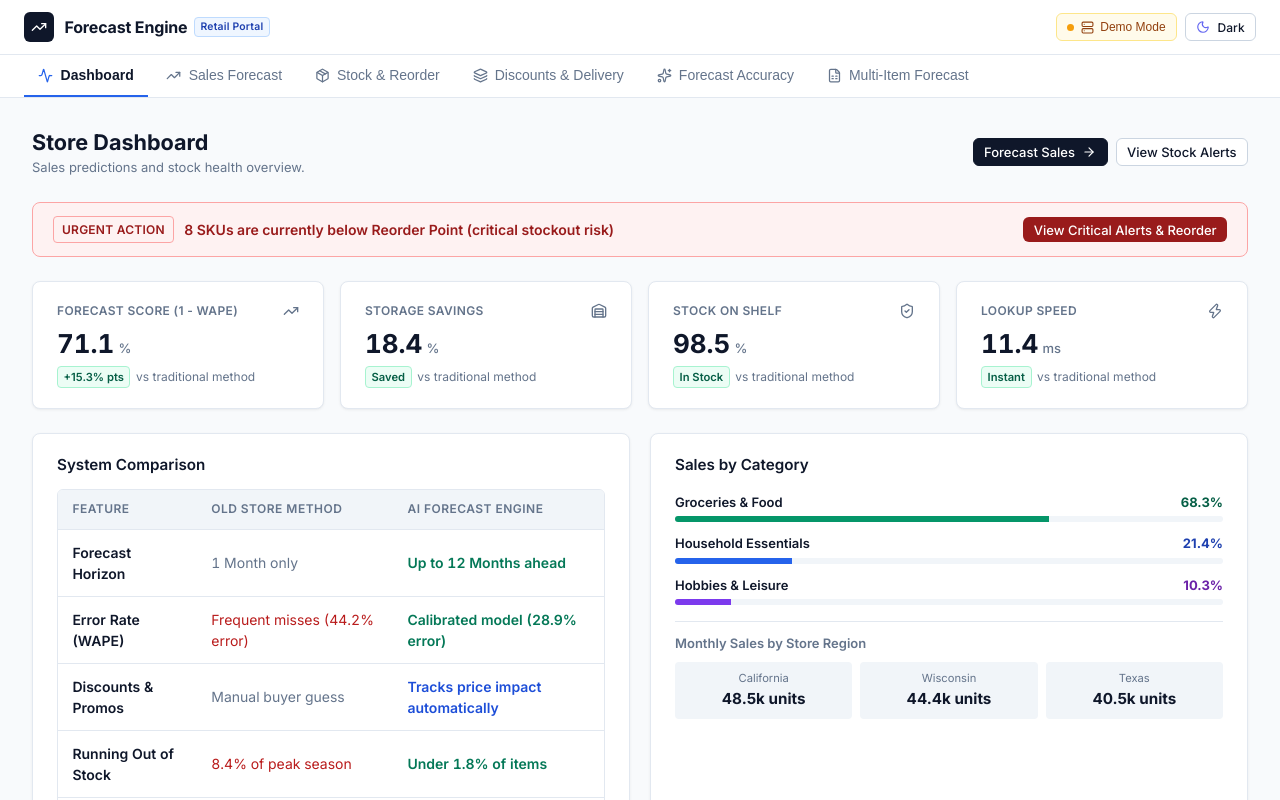
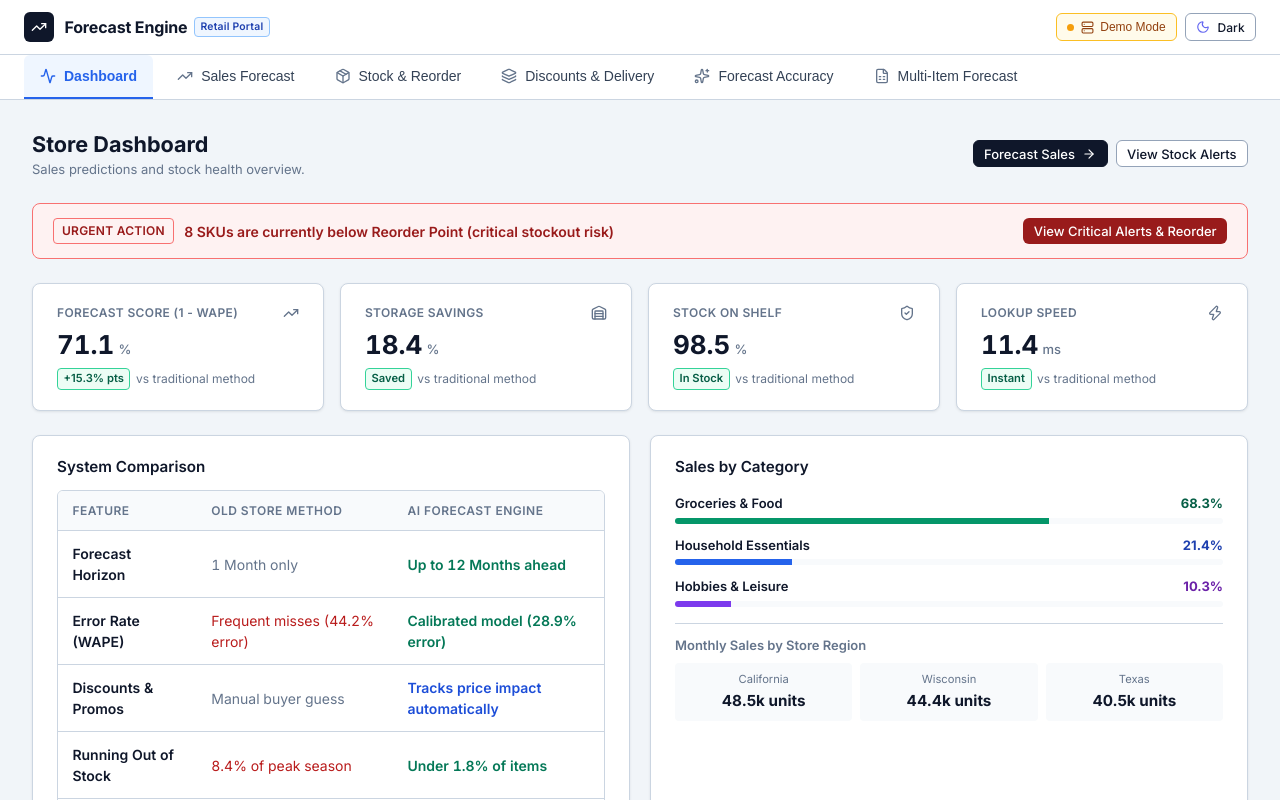
Before and after one commit to mayurbambale45/StockPulse, a React (Vite) app in the folder frontend/: page / in a window 1280 px wide. Shown: the top 800 px of the page. Built offline with nearby package versions, Linux system fonts and the light colour scheme; no server answers.

Commit message:
fix(ui): improve box border contrast in day/dark mode, align navbar tabs, remove redundant button, add product modal window

```diff
--- a/frontend/src/components/Header.tsx
+++ b/frontend/src/components/Header.tsx
@@ -49,14 +49,18 @@ export const Header: React.FC<HeaderProps> = ({
     }}>
       {/* Top Bar: Brand, Status, Day/Dark Toggle */}
       <div style={{
-        display: 'flex',
-        alignItems: 'center',
-        justifyContent: 'space-between',
-        padding: '0.75rem 1.5rem',
         borderBottom: '1px solid var(--border-subtle)',
-        flexWrap: 'wrap',
-        gap: '0.75rem',
       }}>
+        <div style={{
+          maxWidth: '1360px',
+          margin: '0 auto',
+          display: 'flex',
+          alignItems: 'center',
+          justifyContent: 'space-between',
+          padding: '0.75rem 1.5rem',
+          flexWrap: 'wrap',
+          gap: '0.75rem',
+        }}>
         {/* Brand */}
         <div style={{ display: 'flex', alignItems: 'center', gap: '0.65rem' }}>
           <div style={{
@@ -133,13 +137,16 @@ export const Header: React.FC<HeaderProps> = ({
           </button>
         </div>
       </div>
+    </div>
 
       {/* Navigation Tabs */}
       <div style={{
+        maxWidth: '1360px',
+        margin: '0 auto',
         display: 'flex',
         alignItems: 'center',
         padding: '0 1.5rem',
-        gap: '0.25rem',
+        gap: '0.5rem',
         overflowX: 'auto',
       }}>
         {navItems.map((item) => {
@@ -152,21 +159,22 @@ export const Header: React.FC<HeaderProps> = ({
               style={{
                 display: 'flex',
                 alignItems: 'center',
-                gap: '0.45rem',
-                padding: '0.75rem 0.9rem',
+                gap: '0.5rem',
+                padding: '0.8rem 1rem',
                 border: 'none',
-                background: 'transparent',
-                color: isActive ? 'var(--text-main)' : 'var(--text-muted)',
+                background: isActive ? 'var(--accent-blue-subtle)' : 'transparent',
+                color: isActive ? 'var(--accent-blue)' : 'var(--text-secondary)',
                 fontSize: '0.875rem',
                 fontWeight: isActive ? 600 : 500,
                 borderBottom: isActive ? '2px solid var(--accent-blue)' : '2px solid transparent',
+                borderRadius: '6px 6px 0 0',
                 cursor: 'pointer',
-                transition: 'color 0.15s ease',
+                transition: 'all 0.15s ease',
                 whiteSpace: 'nowrap',
                 flexShrink: 0,
               }}
             >
-              <Icon size={15} color={isActive ? 'var(--accent-blue)' : 'var(--text-muted)'} style={{ flexShrink: 0 }} />
+              <Icon size={16} color={isActive ? 'var(--accent-blue)' : 'var(--text-muted)'} style={{ flexShrink: 0 }} />
               {item.label}
             </button>
           );
--- a/frontend/src/index.css
+++ b/frontend/src/index.css
@@ -6,14 +6,14 @@
 :root,
 [data-theme="light"] {
   /* Day / Light Theme Palette */
-  --bg-app: #F8FAFC;
+  --bg-app: #F1F5F9;
   --bg-surface: #FFFFFF;
-  --bg-surface-subtle: #F1F5F9;
+  --bg-surface-subtle: #F8FAFC;
   --bg-surface-hover: #E2E8F0;
 
-  --border-subtle: #E2E8F0;
-  --border-medium: #CBD5E1;
-  --border-strong: #94A3B8;
+  --border-subtle: #CBD5E1;
+  --border-medium: #94A3B8;
+  --border-strong: #64748B;
   --border-focus: #2563EB;
 
   --text-main: #0F172A;
@@ -27,7 +27,7 @@
   --accent-blue: #2563EB;
   --accent-blue-subtle: #EFF6FF;
 
-  --card-shadow: 0 1px 3px 0 rgba(0, 0, 0, 0.06), 0 1px 2px -1px rgba(0, 0, 0, 0.04);
+  --card-shadow: 0 1px 3px 0 rgba(15, 23, 42, 0.08), 0 1px 2px -1px rgba(15, 23, 42, 0.06);
   --header-bg: #FFFFFF;
   --table-hover: #F8FAFC;
   --chart-grid: #E2E8F0;
@@ -37,75 +37,75 @@
   /* Status Badges */
   --status-critical-bg: #FEF2F2;
   --status-critical-text: #991B1B;
-  --status-critical-border: #FCA5A5;
+  --status-critical-border: #F87171;
 
   --status-warning-bg: #FFFBEB;
   --status-warning-text: #92400E;
-  --status-warning-border: #FDE68A;
+  --status-warning-border: #FBBF24;
 
   --status-ok-bg: #ECFDF5;
   --status-ok-text: #065F46;
-  --status-ok-border: #A7F3D0;
+  --status-ok-border: #34D399;
 
   --status-info-bg: #EFF6FF;
   --status-info-text: #1E40AF;
-  --status-info-border: #BFDBFE;
+  --status-info-border: #93C5FD;
 
   --status-overstock-bg: #FAF5FF;
   --status-overstock-text: #6B21A8;
-  --status-overstock-border: #E9D5FF;
+  --status-overstock-border: #D8B4FE;
 }
 
 [data-theme="dark"] {
   /* Dark Mode Palette */
-  --bg-app: #090D16;
-  --bg-surface: #0E1626;
-  --bg-surface-subtle: #162035;
-  --bg-surface-hover: #1E2B45;
+  --bg-app: #0B1120;
+  --bg-surface: #111C33;
+  --bg-surface-subtle: #192744;
+  --bg-surface-hover: #223458;
 
-  --border-subtle: #1C273C;
-  --border-medium: #2D3D5A;
-  --border-strong: #475569;
+  --border-subtle: #2D3D5A;
+  --border-medium: #475569;
+  --border-strong: #64748B;
   --border-focus: #3B82F6;
 
   --text-main: #F8FAFC;
   --text-secondary: #CBD5E1;
-  --text-muted: #8E9DB2;
+  --text-muted: #94A3B8;
   --text-dim: #64748B;
 
   --primary: #3B82F6;
   --primary-hover: #2563EB;
   --primary-btn-text: #FFFFFF;
   --accent-blue: #3B82F6;
-  --accent-blue-subtle: rgba(59, 130, 246, 0.12);
+  --accent-blue-subtle: rgba(59, 130, 246, 0.15);
 
-  --card-shadow: 0 1px 3px 0 rgba(0, 0, 0, 0.4), 0 1px 2px -1px rgba(0, 0, 0, 0.3);
-  --header-bg: #0E1626;
-  --table-hover: #131E33;
-  --chart-grid: #1C273C;
+  --card-shadow: 0 4px 6px -1px rgba(0, 0, 0, 0.5), 0 2px 4px -2px rgba(0, 0, 0, 0.4);
+  --header-bg: #0F172A;
+  --table-hover: #192744;
+  --chart-grid: #2D3D5A;
   --chart-tooltip-bg: #162035;
   --chart-hist-line: #64748B;
 
   /* Status Badges in Dark Mode */
-  --status-critical-bg: rgba(239, 68, 68, 0.15);
+  --status-critical-bg: rgba(239, 68, 68, 0.2);
   --status-critical-text: #FCA5A5;
-  --status-critical-border: rgba(239, 68, 68, 0.3);
+  --status-critical-border: rgba(239, 68, 68, 0.5);
 
-  --status-warning-bg: rgba(245, 158, 11, 0.15);
+  --status-warning-bg: rgba(245, 158, 11, 0.2);
   --status-warning-text: #FDE68A;
-  --status-warning-border: rgba(245, 158, 11, 0.3);
+  --status-warning-border: rgba(245, 158, 11, 0.5);
 
-  --status-ok-bg: rgba(16, 185, 129, 0.15);
+  --status-ok-bg: rgba(16, 185, 129, 0.2);
   --status-ok-text: #A7F3D0;
-  --status-ok-border: rgba(16, 185, 129, 0.3);
+  --status-ok-border: rgba(16, 185, 129, 0.5);
 
-  --status-info-bg: rgba(59, 130, 246, 0.15);
+  --status-info-bg: rgba(59, 130, 246, 0.2);
   --status-info-text: #BFDBFE;
-  --status-info-border: rgba(59, 130, 246, 0.3);
+  --status-info-border: rgba(59, 130, 246, 0.5);
 
-  --status-overstock-bg: rgba(168, 85, 247, 0.15);
+  --status-overstock-bg: rgba(168, 85, 247, 0.2);
   --status-overstock-text: #E9D5FF;
-  --status-overstock-border: rgba(168, 85, 247, 0.3);
+  --status-overstock-border: rgba(168, 85, 247, 0.5);
 }
 
 /* Base Reset */
@@ -149,7 +149,11 @@ code, pre, .font-mono {
   border-radius: 8px;
   padding: 1.25rem 1.5rem;
   box-shadow: var(--card-shadow);
-  transition: background-color 0.2s ease, border-color 0.2s ease;
+  transition: background-color 0.2s ease, border-color 0.2s ease, box-shadow 0.2s ease;
+}
+
+.card:hover {
+  border-color: var(--border-medium);
 }
 
 /* Buttons */
--- a/frontend/src/pages/ForecasterPage.tsx
+++ b/frontend/src/pages/ForecasterPage.tsx
@@ -9,7 +9,6 @@ import type { ForecastResponse } from '../types';
 import { ForecastChart } from '../components/ForecastChart';
 import { FeatureCatalogDrawer } from '../components/FeatureCatalogDrawer';
 import {
-  TrendingUp,
   Sliders,
   Download,
   Package,
@@ -140,7 +139,7 @@ export const ForecasterPage: React.FC = () => {
             <div style={{ display: 'flex', justifyContent: 'space-between', alignItems: 'center' }}>
               <label className="form-label">Forecast Period</label>
               <span style={{ fontSize: '0.8125rem', fontWeight: 600, color: 'var(--accent-blue)' }}>
-                {horizon} Months
+                {horizon} Months {isLoading && '(Updating...)'}
               </span>
             </div>
             <div style={{ display: 'flex', alignItems: 'center', gap: '0.35rem' }}>
@@ -150,25 +149,12 @@ export const ForecasterPage: React.FC = () => {
                   type="button"
                   onClick={() => setHorizon(h)}
                   className={`btn btn-sm ${horizon === h ? 'btn-primary' : 'btn-secondary'}`}
-                  style={{ flex: 1, padding: '0.35rem 0.45rem' }}
+                  style={{ flex: 1, padding: '0.45rem 0.5rem' }}
                 >
                   {h}M
                 </button>
               ))}
             </div>
-          </div>
-
-          {/* Action Button */}
-          <div>
-            <button
-              onClick={handlePredict}
-              disabled={isLoading}
-              className="btn btn-primary"
-              style={{ width: '100%', height: '36px' }}
-            >
-              <TrendingUp size={15} />
-              {isLoading ? 'Calculating...' : 'Forecast Sales'}
-            </button>
           </div>
         </div>
 
```
Also changed, not shown: frontend/src/pages/BatchForecastPage.tsx (+175 -10 lines).
